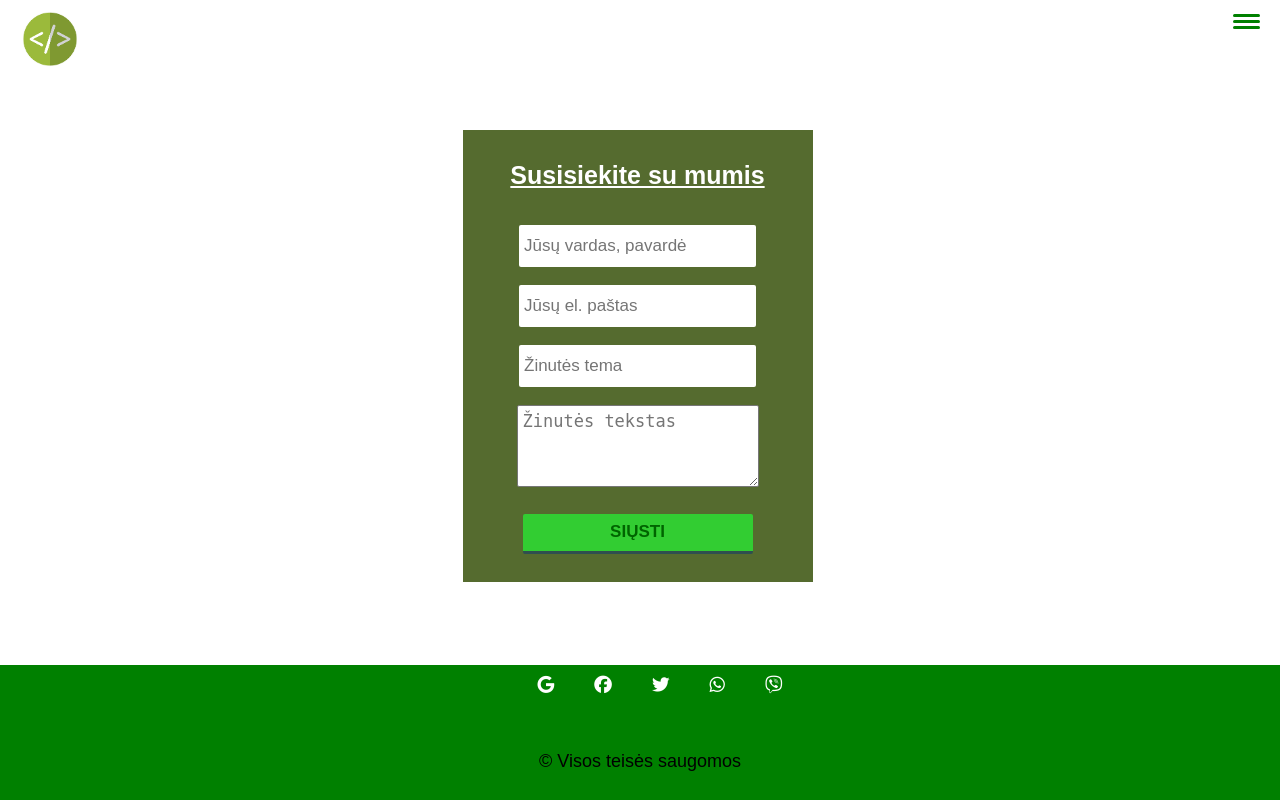
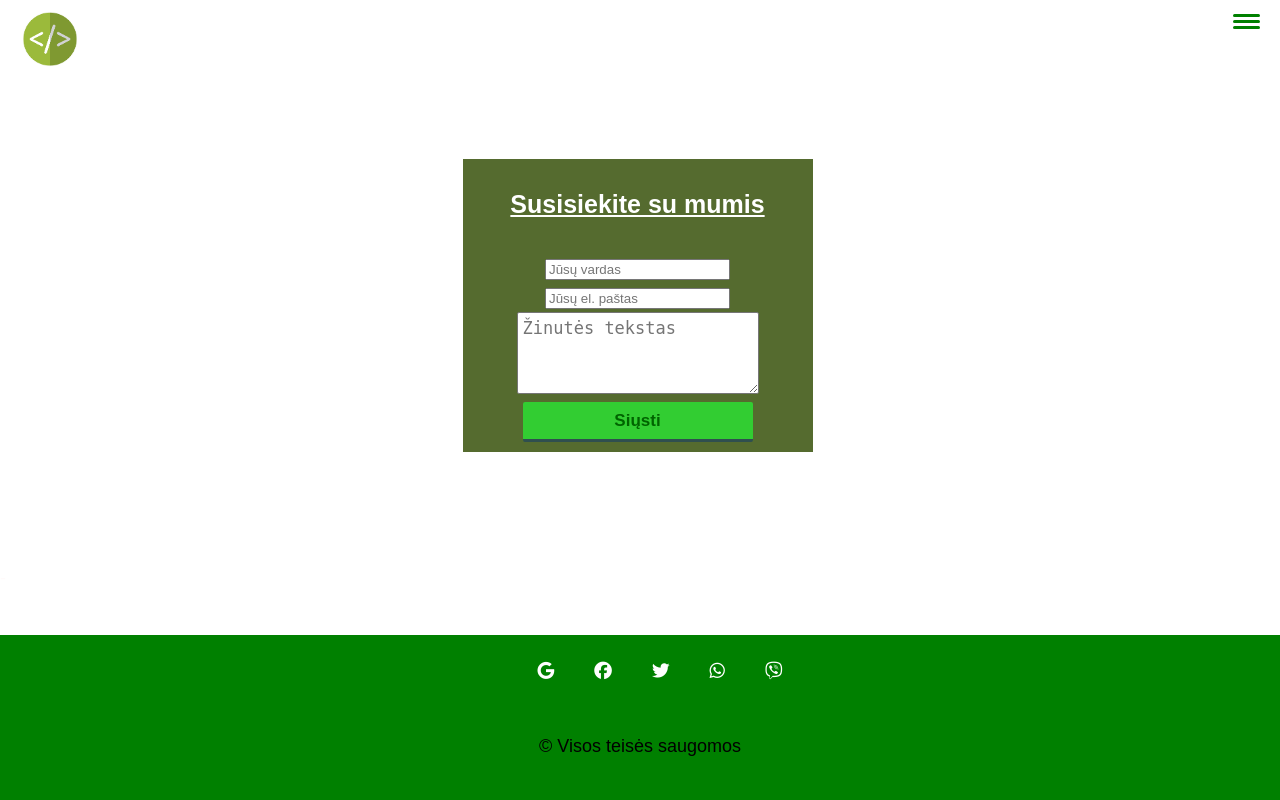
Before and after one commit to robertadau/robertos, a PHP site: page /projecto_failai/public_html/kontaktai.html in a window 1280 px wide. Run offline with PHP 8.4, Linux system fonts and the light colour scheme; some libraries are stand-ins or nearby versions.

Commit message:
pakeiciau

```diff
--- a/projecto_failai/public_html/css/kontaktai.css
+++ b/projecto_failai/public_html/css/kontaktai.css
@@ -268,7 +268,7 @@ footer {
     }
     #wrapper h1
     {
-        font-size:30px;
+        font-size:50px;
     }
     #contact_form_div
     {
--- a/projecto_failai/public_html/kontaktai.html
+++ b/projecto_failai/public_html/kontaktai.html
@@ -47,19 +47,18 @@
 
 <div id="wrapper">
 
-    <div id="contact_form_div">
+    <section id="contact_form_div">
         <p id="contact_label">Susisiekite su mumis</p>
         <form method="POST" action="kontaktai.php">
-            <p><input type="text" placeholder="Jūsų vardas, pavardė"></p>
-            <p><input type="text" placeholder="Jūsų el. paštas"></p>
-            <p><input type="text" placeholder="Žinutės tema"></p>
-            <p><textarea placeholder="Žinutės tekstas"></textarea></p>
-            <p><input type="submit" value="SIŲSTI"></p>
+            <input name="name" placeholder="Jūsų vardas">
+            <input name="email" type="email" placeholder="Jūsų el. paštas">
+            <textarea name="message" placeholder="Žinutės tekstas"></textarea>
+            <input id="submit" name="submit" type="submit" value="Siųsti">
         </form>
-    </div>
+    </section>
 
 </div>
-
+-
 <! -- Footer -->
 
 <footer class="footer-content">
--- a/projecto_failai/public_html/kontaktai.php
+++ b/projecto_failai/public_html/kontaktai.php
@@ -1,6 +1,6 @@
 <?php
 $name = $_POST['name'];
-$visitor_email = $_POST['email'];
+$email = $_POST['email'];
 $message = $_POST['message'];
 
 $email_from = 'daugelaite.roberta@gmail.com';
@@ -8,14 +8,14 @@ $email_from = 'daugelaite.roberta@gmail.com';
 $email_subject = "New Form Submission";
 
 $email_body = "Jūsų vardas: $name.\n".
-                "Jūsų el. paštas: $visitor_email.\n".
+                "Jūsų el. paštas: $email.\n".
                 "Žinutė: $message.\n";
 
 $to = "vaidilute20@yahoo.com";
 
 $headers = "From: $email_from \r\n";
 
-$headers .= "Reply_To: $visitor_email \r\n";
+$headers .= "Reply_To: $email \r\n";
 
 mail($to,$email_subject,$email_body,$headers);
 
```
